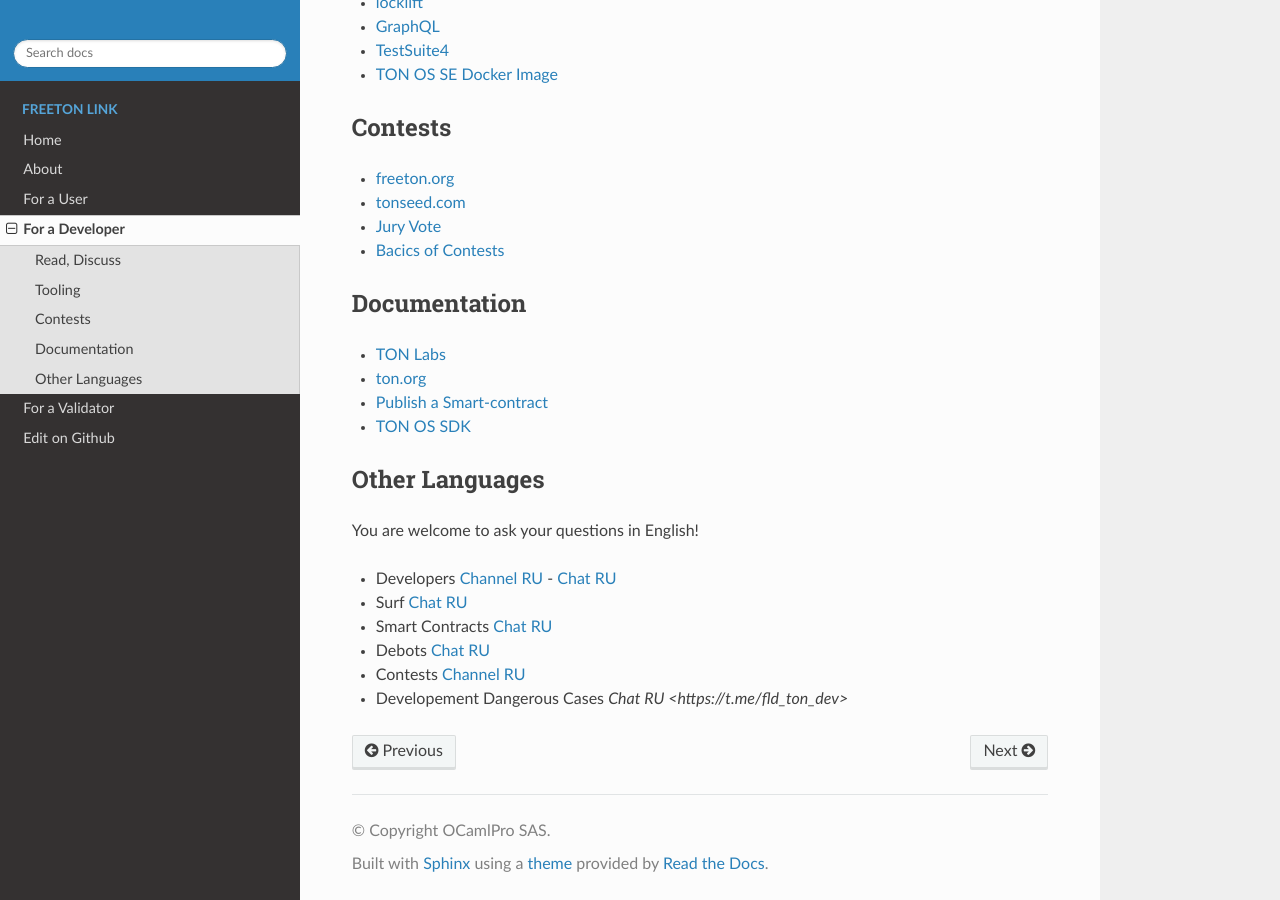
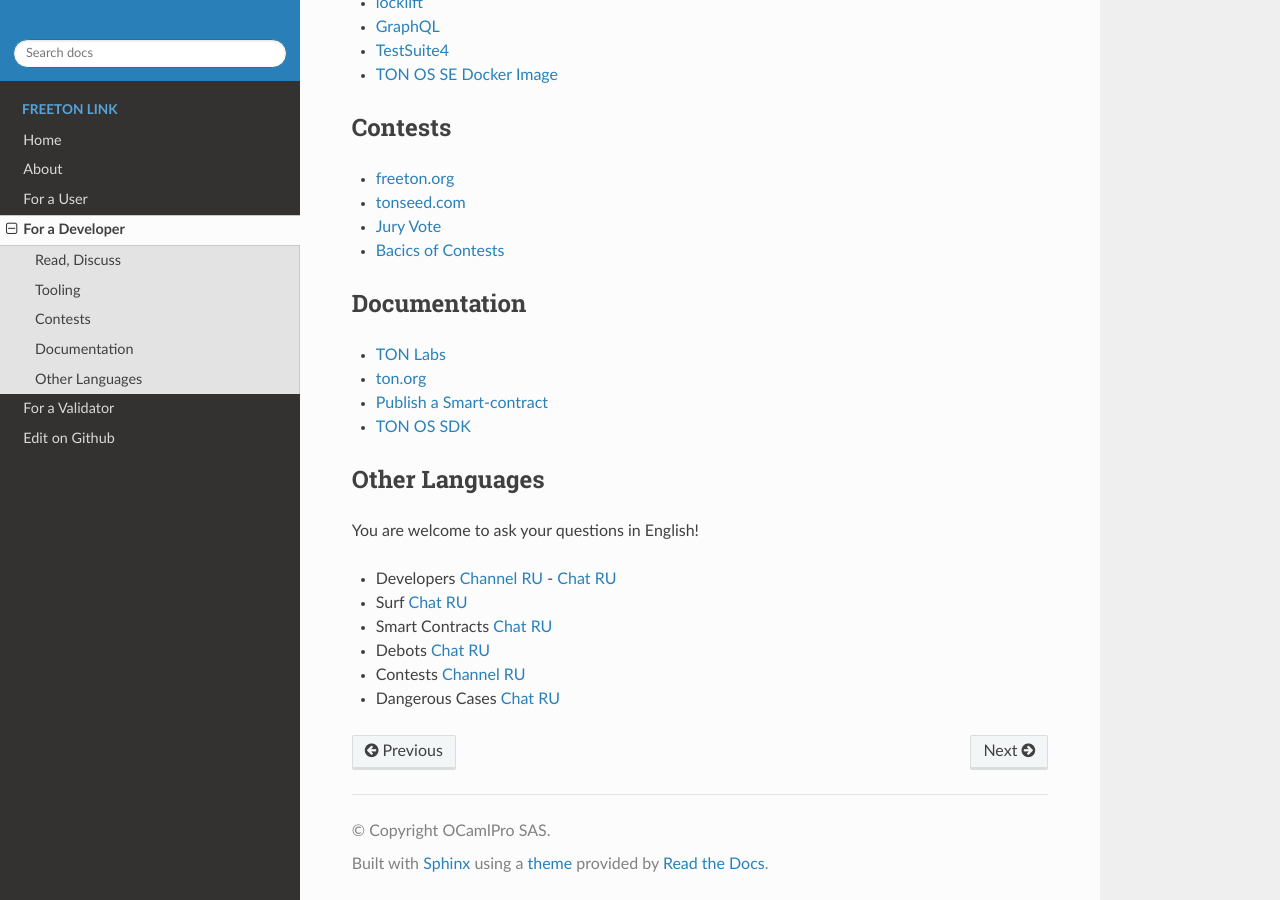
Before and after one commit to OCamlPro/www.freeton.link, a Sphinx documentation site: the page built from sphinx/developer.rst, in a window 1280 px wide and 900 px high, scrolled down 647 px. Built offline with Sphinx 7.4.7 and the Read the Docs theme 2.0.0, drawn with Linux system fonts in a browser that asks for light colours; pages that are not in the unit, such as notebooks, are missing from menus; the version number could not be read and is left out.

Commit message:
petits changements

```diff
--- a/sphinx/developer.rst
+++ b/sphinx/developer.rst
@@ -41,7 +41,7 @@
 * Smart Contracts `Chat RU <https://t.me/freeton_smartcontracts>`_
 * Debots `Chat RU <https://t.me/freetondebots>`_
 * Contests `Channel RU <https://t.me/toncontests_ru>`_
-* Developement Dangerous Cases `Chat RU <https://t.me/fld_ton_dev>`
+* Dangerous Cases `Chat RU <https://t.me/fld_ton_dev>`_
 
 
 .. |ocamlpro.ico| image:: images/ocamlpro.ico
```
